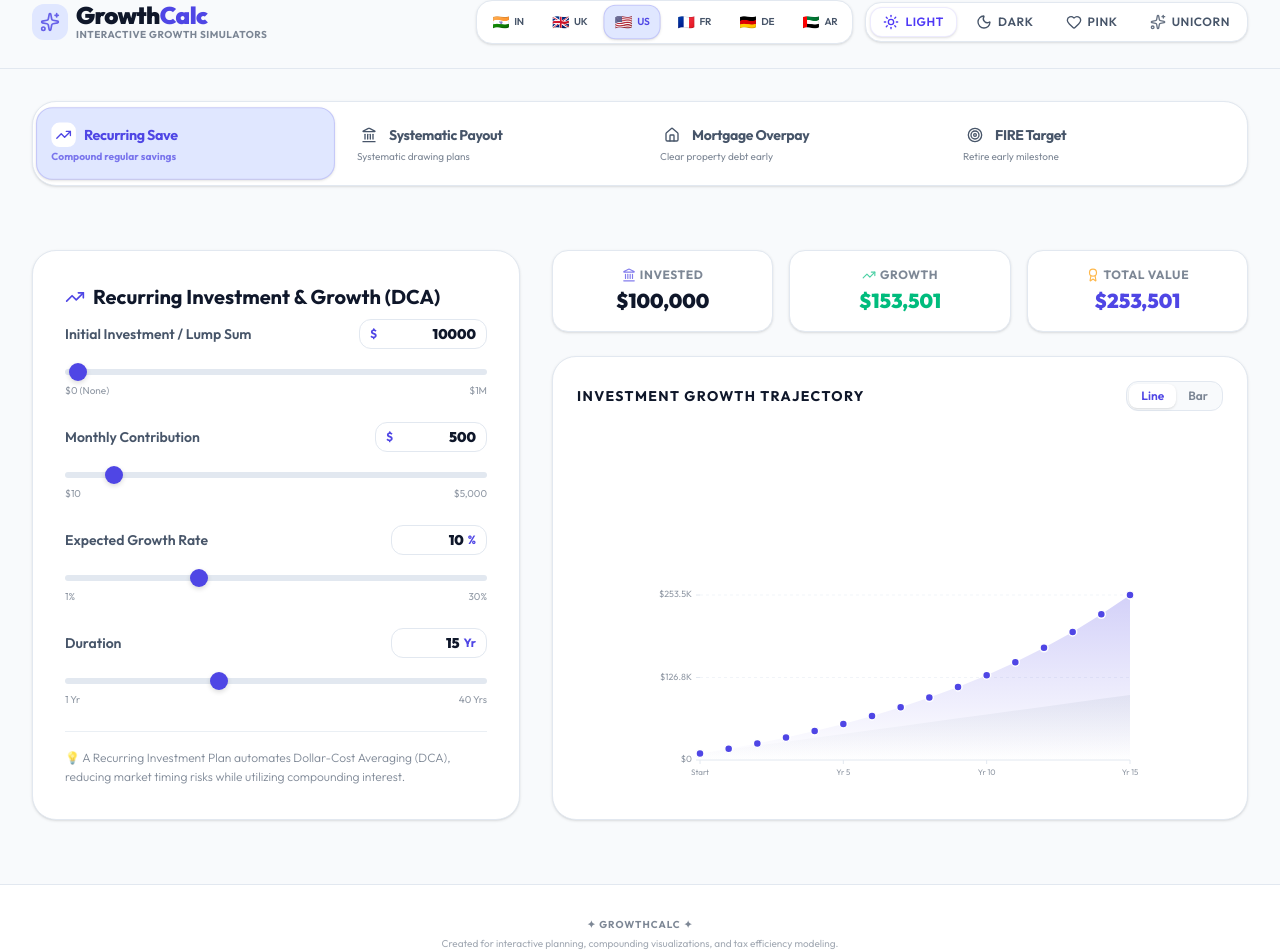
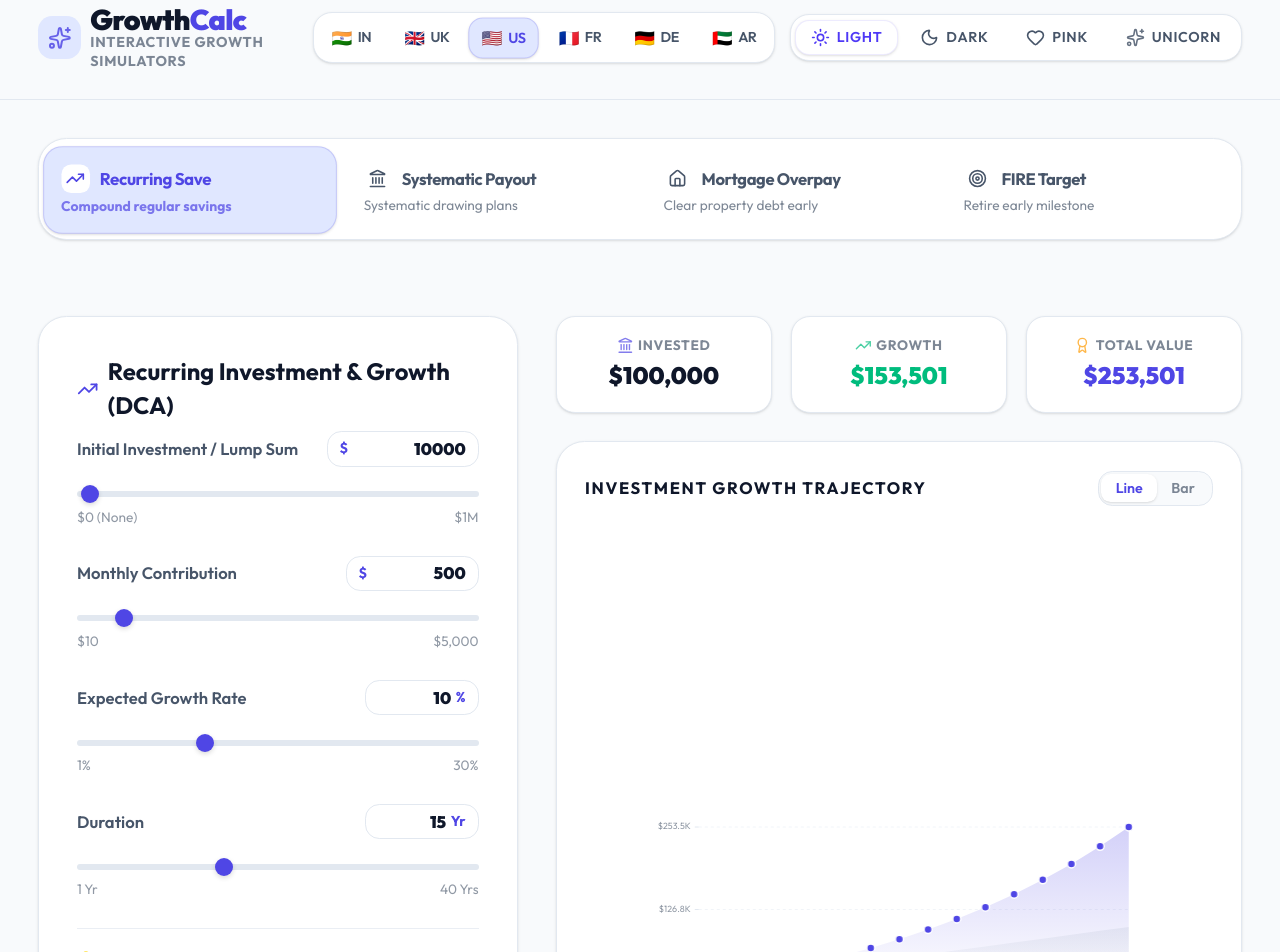
Before and after one commit to ankur20/ForwardCalc, a React (Vite) app: page / in a window 1280 px wide. Shown: the part 24-976 px from the top of the page. Built offline with nearby package versions, Linux system fonts and the light colour scheme.

Commit message:
feat: Scale up typography layout dynamically, overriding absolute 10px text elements

```diff
--- a/src/App.tsx
+++ b/src/App.tsx
@@ -151,10 +151,10 @@ function App() {
 
       {/* Bottom Footer Section */}
       <footer className="relative z-10 w-full py-8 border-t border-[var(--theme-border)] text-center select-none bg-[var(--theme-panel)] transition-colors duration-300">
-        <p className="text-[10px] uppercase font-bold tracking-widest text-[var(--theme-text)] opacity-70 mb-1">
+        <p className="text-xs uppercase font-bold tracking-widest text-[var(--theme-text)] opacity-70 mb-1">
           ✦ GrowthCalc ✦
         </p>
-        <p className="text-[10px] text-[var(--theme-text)] opacity-50">
+        <p className="text-xs text-[var(--theme-text)] opacity-50">
           Created for interactive planning, compounding visualizations, and tax efficiency modeling.
         </p>
       </footer>
--- a/src/components/ThemeSelector.tsx
+++ b/src/components/ThemeSelector.tsx
@@ -97,7 +97,7 @@ export const ThemeSelector: React.FC<ThemeSelectorProps> = ({ theme, setTheme, l
           <h1 className="text-xl sm:text-2xl font-black tracking-tight text-[var(--theme-heading)] font-display m-0 leading-none">
             Growth<span className="text-[var(--theme-accent)] transition-colors duration-300">Calc</span>
           </h1>
-          <p className="text-[10px] uppercase font-bold tracking-wider text-[var(--theme-text)] opacity-70">
+          <p className="text-xs uppercase font-bold tracking-wider text-[var(--theme-text)] opacity-70">
             Interactive Growth Simulators
           </p>
         </div>
@@ -121,7 +121,7 @@ export const ThemeSelector: React.FC<ThemeSelectorProps> = ({ theme, setTheme, l
                 title={config.name}
               >
                 <span className="text-sm">{config.flag}</span>
-                <span className="uppercase text-[10px] tracking-tight">{loc}</span>
+                <span className="uppercase text-xs tracking-tight">{loc}</span>
               </button>
             );
           })}
--- a/src/index.css
+++ b/src/index.css
@@ -6,6 +6,19 @@
   font-family: 'Outfit', sans-serif;
   scroll-behavior: smooth;
   transition: background-color 0.4s ease, color 0.4s ease;
+  font-size: 16.5px;
+}
+
+@media (min-width: 640px) {
+  :root {
+    font-size: 17.5px;
+  }
+}
+
+@media (min-width: 1024px) {
+  :root {
+    font-size: 19px;
+  }
 }
 
 body {
@@ -213,3 +226,8 @@ input[type=range]::-moz-range-thumb {
 .graph-glow {
   animation: line-glow 3s ease-in-out infinite;
 }
+
+/* Override absolute 10px fonts to scale dynamically with root rem sizing */
+.text-\[10px\] {
+  font-size: 0.72rem !important;
+}
```
